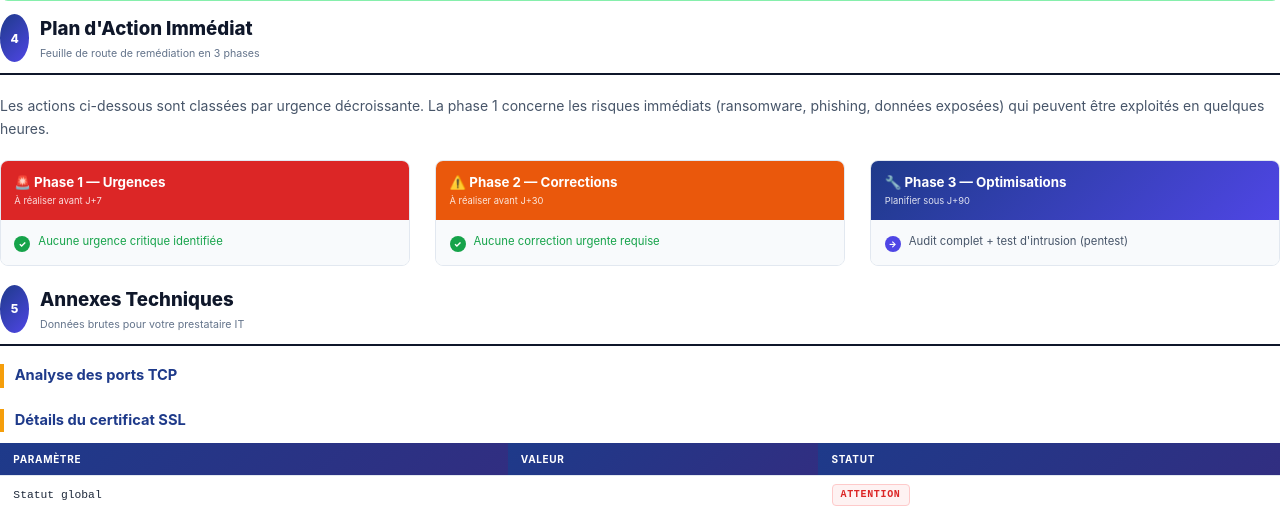
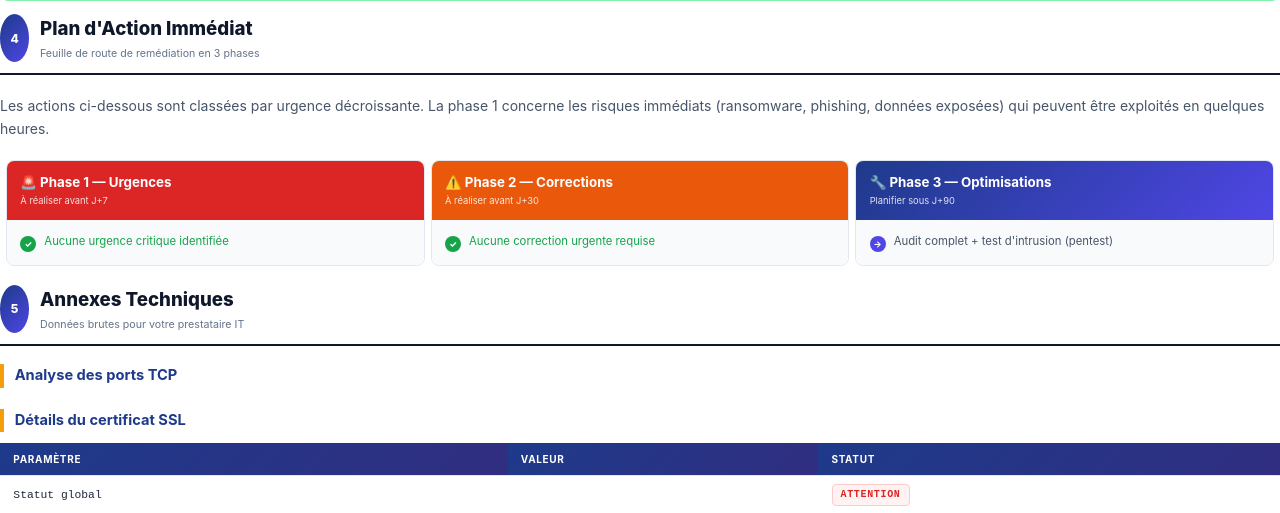
Before and after one commit to CYLNXD/Wezea, a Python web app: template backend/app/templates/report_template.html in a window 1280 px wide. Shown: the part 1838-2351 px from the top of the page. Run offline with Jinja, Linux system fonts and the light colour scheme; the template is opened without the code that fills it, so the values that code supplies are empty.

Commit message:
fix(pdf): phases plan d'action — float→table-cell (WeasyPrint overlap)
Les 3 boîtes de phases (Urgences/Corrections/Optimisations) se
chevauchaient dans le PDF (page 7) : la Phase 2 recouvrait Phase 1
et Phase 3 se retrouvait décalée.

Cause : .action-phase utilisait float:left alors que tout le reste
du template utilise display:table/table-cell. WeasyPrint ne gère pas
les floats de manière fiable en contexte paginé.

Fix : alignement avec le pattern du reste du template
  .action-phases : overflow:hidden → display:table + table-layout:fixed + border-spacing:5pt
  .action-phase  : float:left + width:32% + margin-right:2% → display:table-cell + vertical-align:top

Co-Authored-By: Claude Sonnet 4.6 <noreply@anthropic.com>

```diff
--- a/backend/app/templates/report_template.html
+++ b/backend/app/templates/report_template.html
@@ -706,13 +706,15 @@ p.lead {
    ⑥ PLAN D'ACTION — 3 phases
    ════════════════════════════════════════════════════════════════════════════ */
 .action-phases {
-  overflow: hidden;
+  display: table;
+  width: 100%;
+  table-layout: fixed;
+  border-spacing: 5pt 0;
   margin: 14pt 0;
 }
 .action-phase {
-  float: left;
-  width: 32%;
-  margin-right: 2%;
+  display: table-cell;
+  vertical-align: top;
   border-radius: 6pt;
   overflow: hidden;
   border: 1pt solid var(--border);
```
